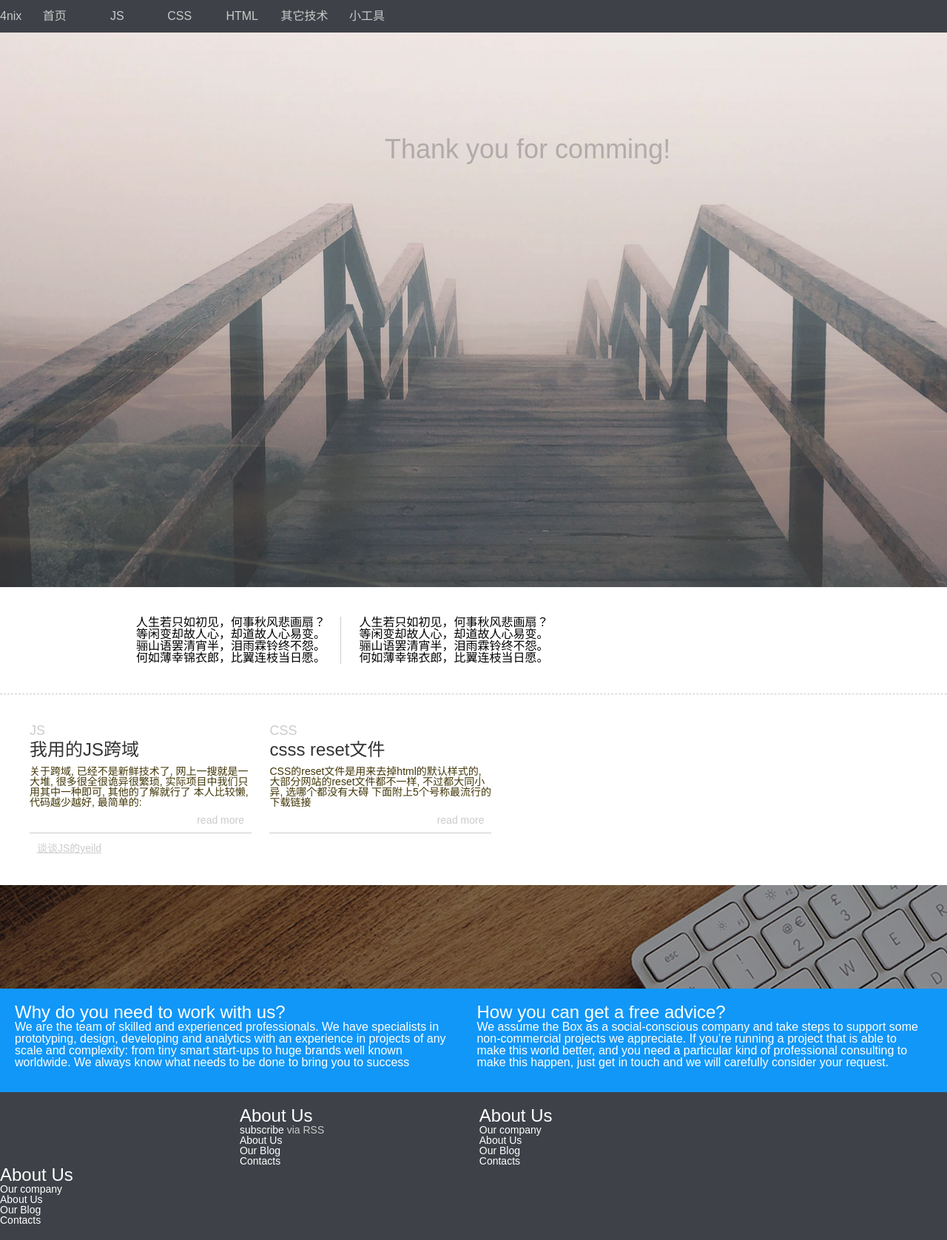
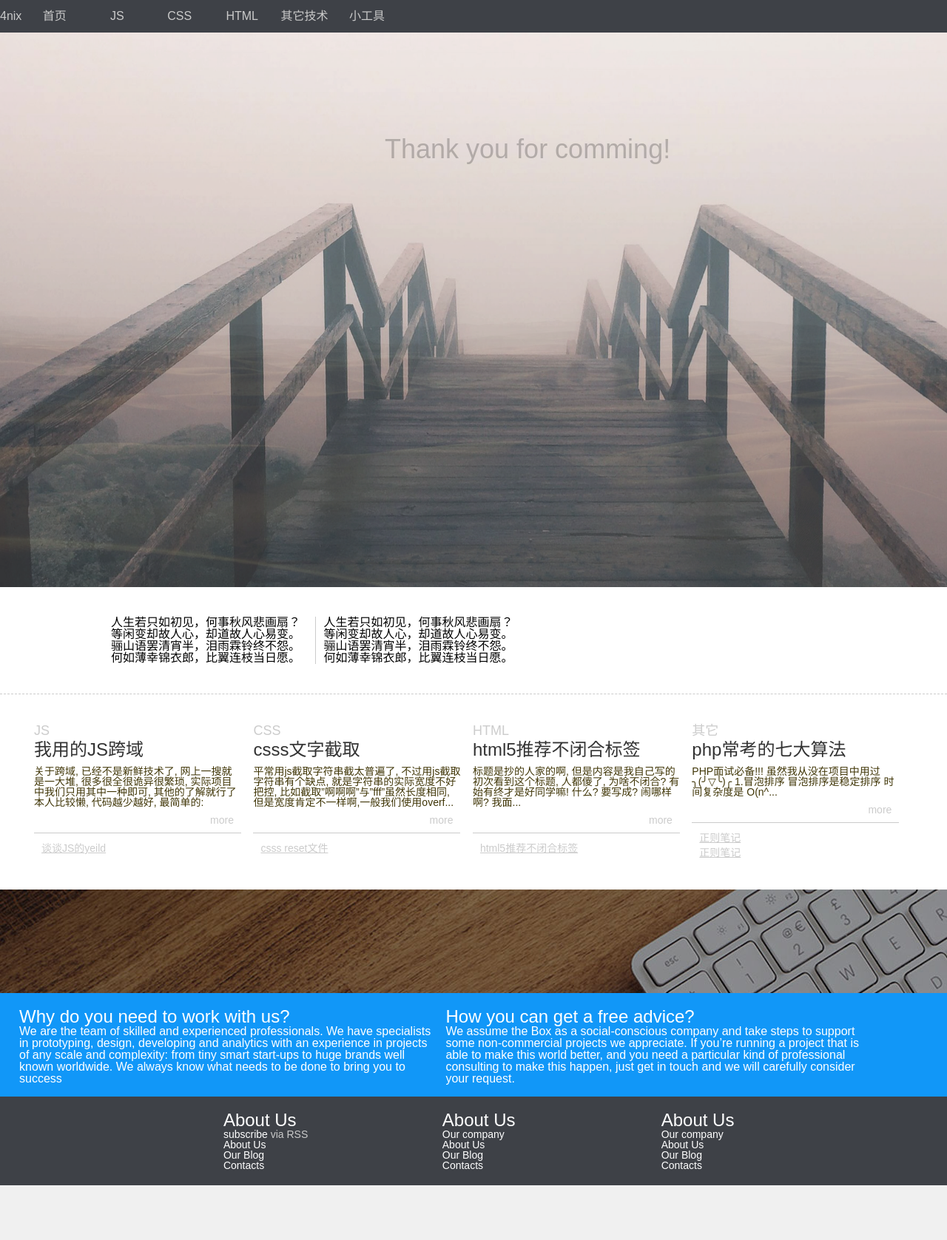
Before and after one commit to 4nix/blog, a Jekyll site: the page built from index.html, in a window 1280 px wide. Shown: the whole page at 74% size. Built offline with Jekyll 4.4.1, drawn with Linux system fonts in a browser that asks for light colours; after the commit the page ends 1603 px from its top, so only the background shows below that.

Commit message:
template v0.3

```diff
--- /dev/null
+++ b/_posts/css/2016-03/2016-03-22-trancate.markdown
@@ -0,0 +1,35 @@
+---
+layout: post
+title:  csss文字截取
+date:   2016-03-22 08:38:17 +0800
+categories: css
+---
+平常用js截取字符串截太普遍了, 不过用js截取字符串有个缺点, 就是字符串的实际宽度不好把控, 比如截取"啊啊啊"与"fff"虽然长度相同, 但是宽度肯定不一样啊,一般我们使用overflow:hidden来保证宽度都相差不会太多, 但是后面的三个"..."就不好随便加了,
+
+<br>
+
+这个时候可以用overflow和text-overflow来一起解决
+
+css
+
+{% highlight css %}
+.css1{
+color:#6699ff;border:1px #ff8000 dashed;
+margin-bottom:20px;
+width: 20em;/*不允许出现半汉字截断*/
+}
+.css2 {
+overflow: hidden; /*自动隐藏文字*/
+text-overflow: ellipsis;/*文字隐藏后添加省略号*/
+white-space: nowrap;/*强制不换行*/
+width: 20em;/*不允许出现半汉字截断*/
+color:#6699ff;border:1px #ff8000 dashed;
+}
+{% endhighlight %}
+
+html
+
+{% highlight html %}
+<div class="css1">Web前端开发 – 专注于网站前端设计与Web用户体验</div>
+<div class="css2">Web前端开发 – 专注于网站前端设计与Web用户体验</div>
+{% endhighlight %}
--- /dev/null
+++ b/_posts/html/2016/2016-03-22-tag.markdown
@@ -0,0 +1,28 @@
+---
+layout: post
+title:  "html5推荐不闭合标签"
+date:   2016-03-22 08:49:51 +0800
+categories: html
+---
+标题是抄的人家的啊, 但是内容是我自己写的
+
+初次看到这个标题, 人都傻了, 为啥不闭合? 有始有终才是好同学嘛! 什么? <br />要写成<br>? 闹哪样啊? 我面试别人都必提这个问题的好吗, 说<br>的我都是一哼"不过如此"好吗........哎, 看来我远离前端太久了(╯‵□′)╯︵
+
+先来看看为什么不闭合
+
+HTML、XML 和 XHTML 都是基于 SGML 的，SGML 的全称是“标准通用标记语言”，起草于1986年。
+HTML 和 XML 都派生自 SGML，其中 XML 是 SGML 的约束性子集，而 XHTML 是基于 XML 的。
+
+SGML 有一个特性叫做“无尾标签（NET，Null End Tag）”。当标签内只有简单的文字的时候，使用无尾标签就可以无须再闭合这个标签了。比如你可以把 <quote>Quoted text</quote> 写成 <quote/Quoted text/。（你没有看错，这个标签中不含 >。）
+
+那么，不包含任何内容的标签就可以写成 <quote// 了，其中 quote 是标签名，第一个 / 用于启用无尾标签，第二个 / 表示无尾标签结束。
+
+如果按照这个逻辑，<br// 中的前半部分 <br/ 会被解析为 <br>，那么 <br/> 岂不是要被解析为 <br>> 了吗？如果你和我想得一样，你肯定也会觉得这种语法很蠢。
+
+不幸的是 HTML4 规范的制定者们不这么认为，并且把它写进规范里了。不过显然当时的浏览器厂商对这种语法也不以为然，支持的程度不大。（在这一点上，说不定浏览器厂商们做了一件好事。）
+
+然后呢, HTML5完全兼容 HTML4 和 XHTML1，但是不兼容 SGML 中那些晦涩的 HTML4 特性。比如无尾标签（<em/content/）。
+
+所以说, 不闭合的标签才是html5推荐的, 而<br />实际上是一种被包容的语法错误(╯‵□′)╯︵
+
+不说了, 来个超大列表, 这是html5所认为的所有不用闭合的标签及应用场景, 大家按需取材啊, 有些实在太匪夷所思了
--- /dev/null
+++ b/_posts/others/2016/2016-03-22-php-algorithm.markdown
@@ -0,0 +1,64 @@
+---
+layout: post
+title:  正则笔记
+date:   2016-03-22 21:23:10 +0800
+categories: others
+---
+网上说了千篇一律的就不说了, 这里说说需要pay attention的地方
+
+1. 当 . | 等用在 [ ] 里面的时候, 它意思仅代表 符号"." 和 符号 "|"
+
+2.在php 如果要匹配 \, 则要使用四个\, 即\\\\
+
+7.有些字符如 第四声的a
+    在unicode中由两个代码点组成, U+0061 (a) 和钝重音 U+0300 (') 组成, 结果 就是 /./无法匹配, 而/../可以匹配
+8.\unum 只支持4位
+   \xnum 支持任意数目, 特别是新出的音乐谱号C
+
+   9.使用\Q...\E , 中间的元字符将不再起作用, . 匹配 ., * 匹配 *
+
+   . 不能匹配null
+
+   11. \p{L} 匹配所有字母
+      \p{M} 匹配不能单独出现, 而必须与其他基本字符一起出现(重音符号,包围框等等)的字符
+      \p{Z} 用于表示分隔, 但本身不可见的字符 (各种空白字符)   (不可匹配圆角字符)
+      \p{S} 各种图形符号 和 字母符号  (如 +)
+      \p{P} 标点符号
+      \p{C} 匹配其他任何字符
+
+13. \G 的特点, 匹配上一次匹配结束的位置
+      1) 如果用了多个正则表达式, 后续的正则可以使用这个位置
+      2) (php 中似乎每次都指向了开头位置)
+
+
+      \g 后项引用, 从后面倒着数
+      (foo)(bar)\g{-1}
+
+21. 正则有两种引擎, DFA 和 NFA
+      NFA (非确定型有穷自动机)   表达式主导, 历史更长, 使用者包括.net, java, php, python, perl, sed等
+      DFA (确定型有穷自动机)      文本主导,     匹配速度快, 匹配一致, 用起来很恼人 使用者有 eregp, awk, MySQL等
+
+      如何区分?
+      1)首先看是否忽略优先量词, 如果是则是 传统型NFA, DFA 不支持, POSIX NFA中也没有意义 (.*?)
+                使用 /if|if.not/  匹配 if not, 如果匹配了if, 则是传统型NFA, 如果匹配了if not则是其它
+      2)DFA 不支持捕获型括号和回溯
+
+      区别
+      1)DFA 会匹配最长的, 而NFA匹配最左的, POSIX NFA会选取最左边开始的最长匹配, 如:
+                       abcdefg     a|ab|abc|abcd                abcde   (a)?(ab)?
+         DFA             得到 abcd                                          得到ab
+         NFA             得到 a                                               得到a
+
+      速度:
+      1)DFA速度与正则表达式无关, 而NFA直接相关
+      2)DFA会提供更好的预编译, 术语为延迟求值, 不过预编译大部分都是白费功夫
+
+      能力:
+      1)捕获括号
+      2)环视
+      3)非匹配优先量词, 有序的多选结构(这俩其实一样)
+      4)占有优先量词, 固话分组(这俩其实一样)
+
+      传统型 NFA        功能强大
+      POSIX  NFA        符合标准
+      DFA                   运转稳定
--- /dev/null
+++ b/_posts/others/2016/2016-03-22-preg-priority.markdown
@@ -0,0 +1,64 @@
+---
+layout: post
+title:  正则笔记
+date:   2016-03-22 21:23:10 +0800
+categories: others
+---
+网上说了千篇一律的就不说了, 这里说说需要pay attention的地方
+
+1. 当 . | 等用在 [ ] 里面的时候, 它意思仅代表 符号"." 和 符号 "|"
+
+2.在php 如果要匹配 \, 则要使用四个\, 即\\\\
+
+7.有些字符如 第四声的a
+    在unicode中由两个代码点组成, U+0061 (a) 和钝重音 U+0300 (') 组成, 结果 就是 /./无法匹配, 而/../可以匹配
+8.\unum 只支持4位
+   \xnum 支持任意数目, 特别是新出的音乐谱号C
+
+   9.使用\Q...\E , 中间的元字符将不再起作用, . 匹配 ., * 匹配 *
+
+   . 不能匹配null
+
+   11. \p{L} 匹配所有字母
+      \p{M} 匹配不能单独出现, 而必须与其他基本字符一起出现(重音符号,包围框等等)的字符
+      \p{Z} 用于表示分隔, 但本身不可见的字符 (各种空白字符)   (不可匹配圆角字符)
+      \p{S} 各种图形符号 和 字母符号  (如 +)
+      \p{P} 标点符号
+      \p{C} 匹配其他任何字符
+
+13. \G 的特点, 匹配上一次匹配结束的位置
+      1) 如果用了多个正则表达式, 后续的正则可以使用这个位置
+      2) (php 中似乎每次都指向了开头位置)
+
+
+      \g 后项引用, 从后面倒着数
+      (foo)(bar)\g{-1}
+
+21. 正则有两种引擎, DFA 和 NFA
+      NFA (非确定型有穷自动机)   表达式主导, 历史更长, 使用者包括.net, java, php, python, perl, sed等
+      DFA (确定型有穷自动机)      文本主导,     匹配速度快, 匹配一致, 用起来很恼人 使用者有 eregp, awk, MySQL等
+
+      如何区分?
+      1)首先看是否忽略优先量词, 如果是则是 传统型NFA, DFA 不支持, POSIX NFA中也没有意义 (.*?)
+                使用 /if|if.not/  匹配 if not, 如果匹配了if, 则是传统型NFA, 如果匹配了if not则是其它
+      2)DFA 不支持捕获型括号和回溯
+
+      区别
+      1)DFA 会匹配最长的, 而NFA匹配最左的, POSIX NFA会选取最左边开始的最长匹配, 如:
+                       abcdefg     a|ab|abc|abcd                abcde   (a)?(ab)?
+         DFA             得到 abcd                                          得到ab
+         NFA             得到 a                                               得到a
+
+      速度:
+      1)DFA速度与正则表达式无关, 而NFA直接相关
+      2)DFA会提供更好的预编译, 术语为延迟求值, 不过预编译大部分都是白费功夫
+
+      能力:
+      1)捕获括号
+      2)环视
+      3)非匹配优先量词, 有序的多选结构(这俩其实一样)
+      4)占有优先量词, 固话分组(这俩其实一样)
+
+      传统型 NFA        功能强大
+      POSIX  NFA        符合标准
+      DFA                   运转稳定
--- /dev/null
+++ b/_posts/others/2016/2016-03-22-preg.markdown
@@ -0,0 +1,177 @@
+---
+layout: post
+title:  php常考的七大算法
+date:   2016-03-22 22:22:44 +0800
+categories: others
+---
+PHP面试必备!!! 虽然我从没在项目中用过 ╮(╯▽╰)╭
+
+1.冒泡排序
+
+* 冒泡排序是稳定排序
+* 时间复杂度是 O(n^2)
+
+{% highlight perl %}
+function bubble_sort($arr) {
+  $n = count($arr);
+  for($i = 0; $i < $n-1; $i++) {
+    for($j = $i + 1; $j < $n; $j++) {
+      if ($arr[$j] < $arr[$i]) {
+        $temp = $arr[$i];
+        $arr[$i] = $arr[$j];
+        $arr[$j] = $temp;
+      }
+    }
+  }
+
+  return $arr;
+}
+{% endhighlight %}
+
+2.归并排序
+
+* 把数组分成最小的单元, 即两个单元作比较, 左边的始终小于右边的
+* 稳定，时间复杂度 O(nlog n)
+
+{% highlight perl %}
+function Merge (&$arr, $left, $mid, $right) {
+  $i = $left;
+  $j = $mid + 1;
+  $k = 0;
+  $temp = array();
+
+  while ($i <= $mid && $j <= $right) {
+    if ($arr[$i] <= $arr[$j])
+      $temp[$k++] = $arr[$i++];
+    else
+      $temp[$k++] = $arr[$j++];
+  }
+
+  while ($i <= $mid)
+    $temp[$k++] = $arr[$i++];
+
+  while ($j <= $right)
+    $temp[$k++] = $arr[$j++];
+
+  for ($i = $left, $j = 0; $i <= $right; $i++, $j++)
+    $arr[$i] = $temp[$j];
+}
+
+function MergeSort(&$arr, $left, $right) {
+  if ($left < $right) {
+    $mid = floor(($left + $right) / 2);
+    MergeSort($arr, $left, $mid);
+    MergeSort($arr, $mid + 1, $right);
+    Merge($arr, $left, $mid, $right);
+  }
+}
+{% endhighlight %}
+
+3. 二分查找--递归
+
+要求数组为顺序数组
+{% highlight perl %}
+function bin_search($arr, $low, $high, $value) {
+    if ($low > $high)
+        return false;
+    else {
+        $mid = floor(($low + $high) / 2);
+        if ($value == $arr[$mid])
+            return $mid;
+        elseif ($value < $arr[$mid])
+            return bin_search($arr, $low, $mid - 1, $value);
+        else
+            return bin_search($arr, $mid + 1, $high, $value);
+    }
+}
+{% endhighlight %}
+
+4.二分查找---非递归
+{% highlight perl %}
+function bin_search($arr, $low, $high, $value) {
+    while($low <= $high) {
+        $mid = floor(($low + $high) / 2);
+        if ($value == $arr[$mid])
+            return $mid;
+        elseif ($value < $arr[$mid])
+            $high = $mid-1;
+        else
+            $low = $mid+1;
+    }
+    return false;
+}
+{% endhighlight %}
+
+
+5.快速排序
+
+选取一个值做标准, 左侧比它小, 右侧比它大, 然后再重新对左右分组再次进行排序
+不稳定，时间复杂度 最理想 O(nlogn) 最差时间O(n^2
+{% highlight perl %}
+function quick_sort($arr) {
+    $n = count($arr);
+    if ($n <= 1)
+        return $arr;
+    $key = $arr[0];
+    $left_arr = array();
+    $right_arr = array();
+    for ($i = 1; $i < $n; $i++) {
+        if ($arr[$i] <= $key)
+            $left_arr[] = $arr[$i];
+        else
+            $right_arr[] = $arr[$i];
+    }
+    $left_arr = quick_sort($left_arr);
+    $right_arr = quick_sort($right_arr);
+
+    return array_merge($left_arr, array($key), $right_arr);
+}
+{% endhighlight %}
+
+6.选择排序
+从第一个元素开始, 逐个比较, 记下最小值的键值, 一次比较完后把最小的值放置第一位, 继续从第二位开始比较, 很像冒泡
+不稳定，时间复杂度 O(n^2)
+{% highlight perl %}
+function select_sort($arr) {
+    $n = count($arr);
+    for ($i=0; $i < $n; $i++) {
+        $k = $i;
+        for ($j = $i + 1; $j < $n; $j++) {
+            if ($arr[$j] < $arr[$k])
+                $k = $j;
+            }
+            if ($k != $i) {
+                $temp = $arr[$i];
+                $arr[$i] = $arr[$k];
+                $arr[$k] = $temp;
+            }
+        }
+
+    return $arr;
+}
+{% endhighlight %}
+
+7.插入排序
+
+从开始元素开始, 向前进行排序, 保证前面的排序为顺序的, 但是仅在前一个元素大于后一个元素时才开始比较, 最坏进行2n次
+
+* 插入排序是稳定排序
+* 插入排序：O(n^2);
+{% highlight perl %}
+function insertSort($arr) {
+    $n = count($arr);
+    for ($i = 1; $i < $n; $i++) {
+        $tmp = $arr[$i];
+        $j = $i-1;
+        while ($arr[$j] > $tmp) {
+            $arr[$j + 1] = $arr[$j];
+            $arr[$j] = $tmp;
+            $j--;
+            if ($j < 0)
+                break;
+        }
+    }
+
+    return $arr;
+}
+{% endhighlight %}
--- a/css/common.css
+++ b/css/common.css
@@ -13,7 +13,7 @@ body {
 
 .main-container {
   margin: auto;
-  width: 1440px;
+  width: 1280px;
   background-color: #fff;
 }
 
@@ -24,31 +24,31 @@ body {
 [class^="cols-"] {
   display: inline-block;
   vertical-align: top;
-  margin-right: 20px;
+  padding: 0px 6px;
 }
 
 .cols-sm-1 {
-  width: 200px;
+  width: 180px;
 }
 
 .cols-sm-2 {
-  width: 400px;
+  width: 360px;
 }
 
 .cols-sm-3 {
-  width: 600px;
+  width: 540px;
 }
 
 .cols-sm-4 {
-  width: 800px;
+  width: 720px;
 }
 
 .cols-md-1 {
-  width: 300px;
+  width: 280px;
 }
 
 .cols-md-2 {
-  width: 600px;
+  width: 560px;
 }
 
 
--- a/index.html
+++ b/index.html
@@ -40,9 +40,9 @@ layout: default
         <h1><a class="post-link" href="{{ post.url | prepend: site.baseurl }}">{{ post.title }}</a></h1>
       </header>
       <p>
-        {{ post.content | truncate: 100, "..." }}
+        {{ post.content | truncate: 100, "..." | strip_html }}
       </p>
-      <p class="read-more"><a class="post-link" href="{{ post.url | prepend: site.baseurl }}">read more</a></p>
+      <p class="read-more"><a class="post-link" href="{{ post.url | prepend: site.baseurl }}">more</a></p>
       {% endfor %}
       <ul>
         {% for post in site.categories.js limit:4 offset:1 %}
@@ -60,9 +60,9 @@ layout: default
         <h1><a class="post-link" href="{{ post.url | prepend: site.baseurl }}">{{ post.title }}</a></h1>
       </header>
       <p>
-        {{ post.content | truncate: 100, "..." }}
+        {{ post.content | truncate: 100, "..." | strip_html }}
       </p>
-      <p class="read-more"><a class="post-link" href="{{ post.url | prepend: site.baseurl }}">read more</a></p>
+      <p class="read-more"><a class="post-link" href="{{ post.url | prepend: site.baseurl }}">more</a></p>
       {% endfor %}
       <ul>
         {% for post in site.categories.css limit:4 offset:1 %}
@@ -80,9 +80,9 @@ layout: default
         <h1><a class="post-link" href="{{ post.url | prepend: site.baseurl }}">{{ post.title }}</a></h1>
       </header>
       <p>
-        {{ post.content | truncate: 100, "..." }}
+        {{ post.content | truncate: 100, "..." | strip_html }}
       </p>
-      <p class="read-more"><a class="post-link" href="{{ post.url | prepend: site.baseurl }}">read more</a></p>
+      <p class="read-more"><a class="post-link" href="{{ post.url | prepend: site.baseurl }}">more</a></p>
       {% endfor %}
       <ul>
         {% for post in site.categories.html limit:4 offset:0 %}
@@ -100,9 +100,9 @@ layout: default
         <h1><a class="post-link" href="{{ post.url | prepend: site.baseurl }}">{{ post.title }}</a></h1>
       </header>
       <p>
-        {{ post.content | truncate: 100, "..." }}
+        {{ post.content | truncate: 100, "..." | strip_html }}
       </p>
-      <p class="read-more"><a class="post-link" href="{{ post.url | prepend: site.baseurl }}">read more</a></p>
+      <p class="read-more"><a class="post-link" href="{{ post.url | prepend: site.baseurl }}">more</a></p>
       {% endfor %}
     </section>
     <ul>
@@ -135,3 +135,4 @@ layout: default
       </section>
     </div>
   </div>
+</div>
```
Also changed, not shown: _posts/diary/2016/2016-03-17-first-blog.markdown (renamed from _posts/diary/2016-03/2016-03-17-first-blog.markdown), _posts/js/2016/2016-03-20-yeild.markdown (renamed from _posts/js/2016-03/2016-03-20-yeild.markdown), _posts/js/2016/2016-03-21-crossdomain.markdown (renamed from _posts/js/2016-03/2016-03-21-crossdomain.markdown), _posts/tools/2016/2016-03-19-bat.markdown (renamed from _posts/tools/2016-03/2016-03-19-bat.markdown).
